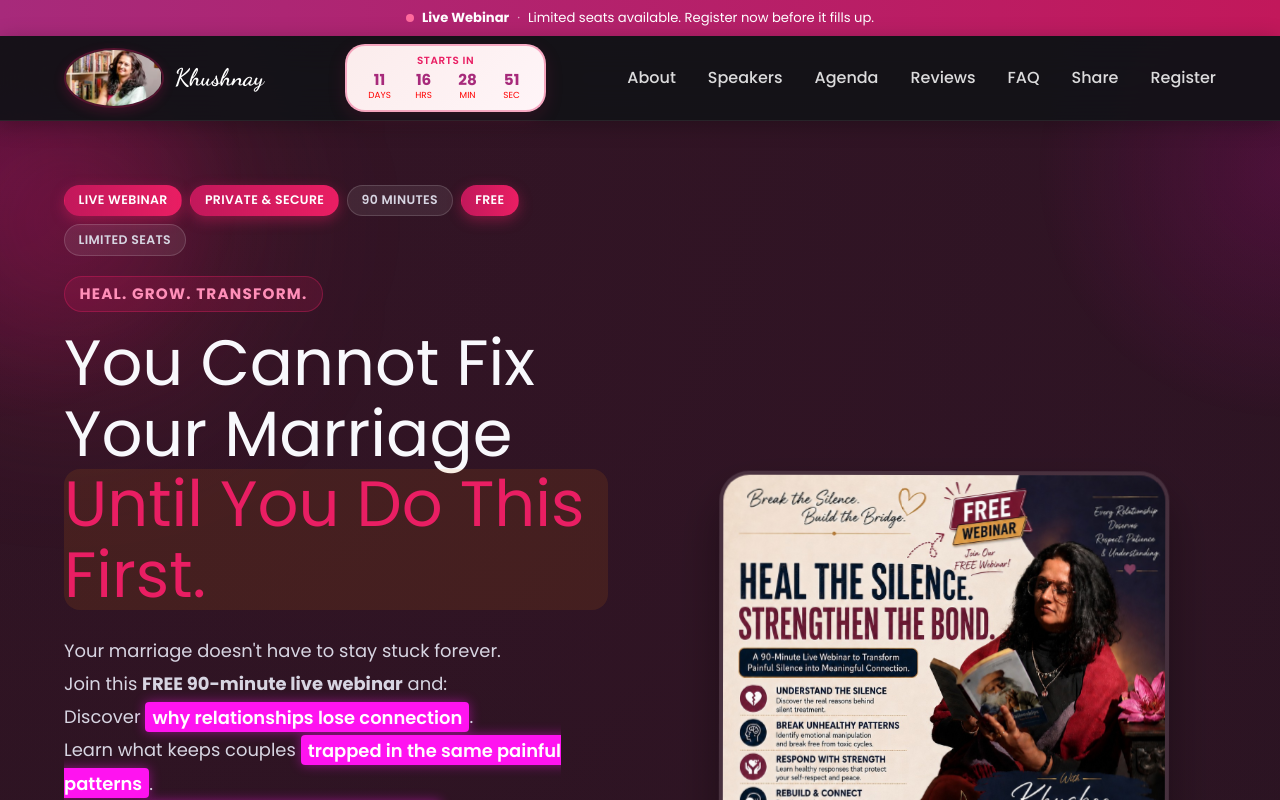
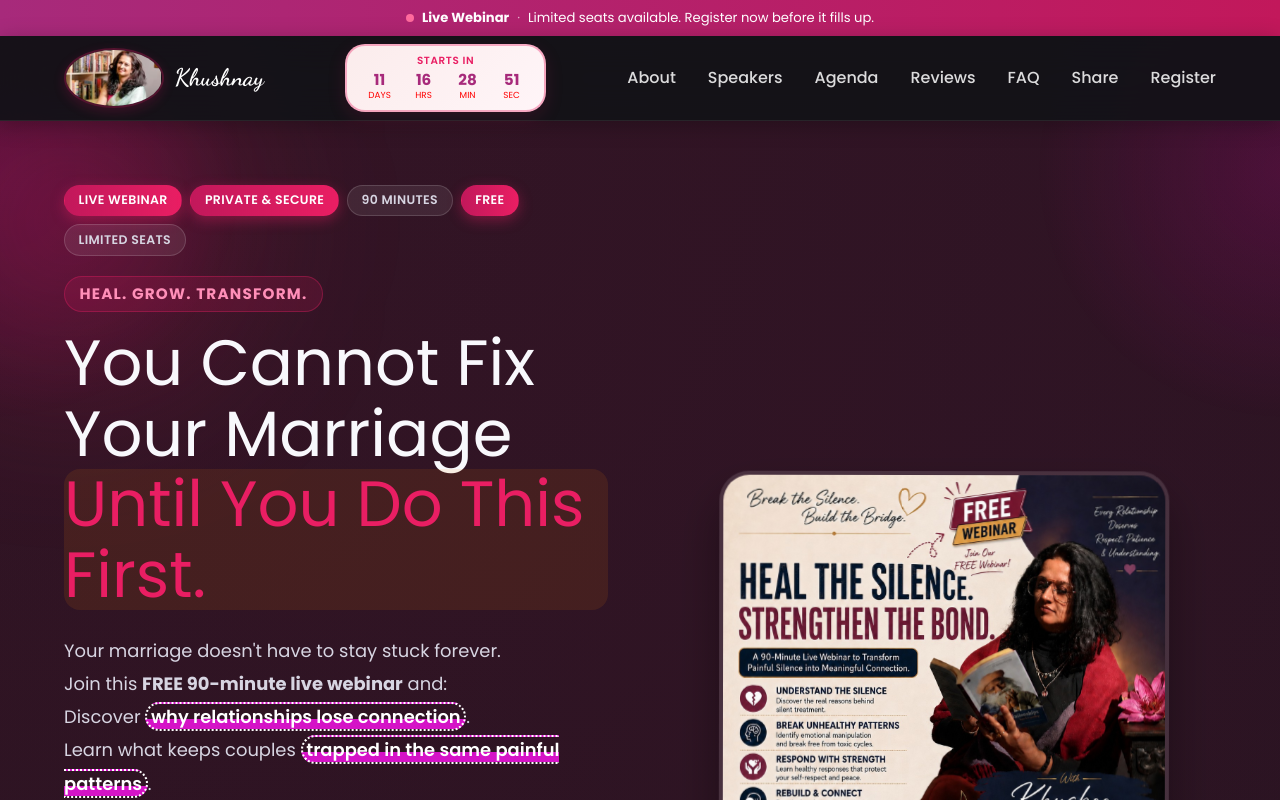
Before and after one commit to KaranAgraharee/Webinar_page, a React (Vite) app: page / in a window 1280 px wide. Shown: the top 800 px of the page. Built offline with nearby package versions, Linux system fonts and the light colour scheme; no server answers.

Commit message:
Update App.css

```diff
--- a/src/App.css
+++ b/src/App.css
@@ -435,17 +435,15 @@ body{
   color: var(--secondary);
 }
 .text-highlight {
-  color: #ffffff; /* White text creates clear contrast against dark backgrounds */
+  color: #ffffff;
   font-weight: 600;
-  padding: 0.15em 0.4em;
-  border-radius: 4px;
-
-  /* Vibrant premium magenta highlight */
-  background: #ff13f0;
-  /* Ambient glowing effect */
-  box-shadow: 0 0 12px rgba(255, 19, 240, 0.45);
-}
-
+  padding: 0 0.2em;
+
+  /* Creates a modern half-height fluorescent underline accent */
+  background: linear-gradient(transparent 60%, rgba(255, 19, 240, 0.8) 60%);
+  border:  2px dotted ;
+  border-radius: 32px;
+}
 .hero-description {
   font-size: 1.12rem;
   line-height: 1.85;
```
